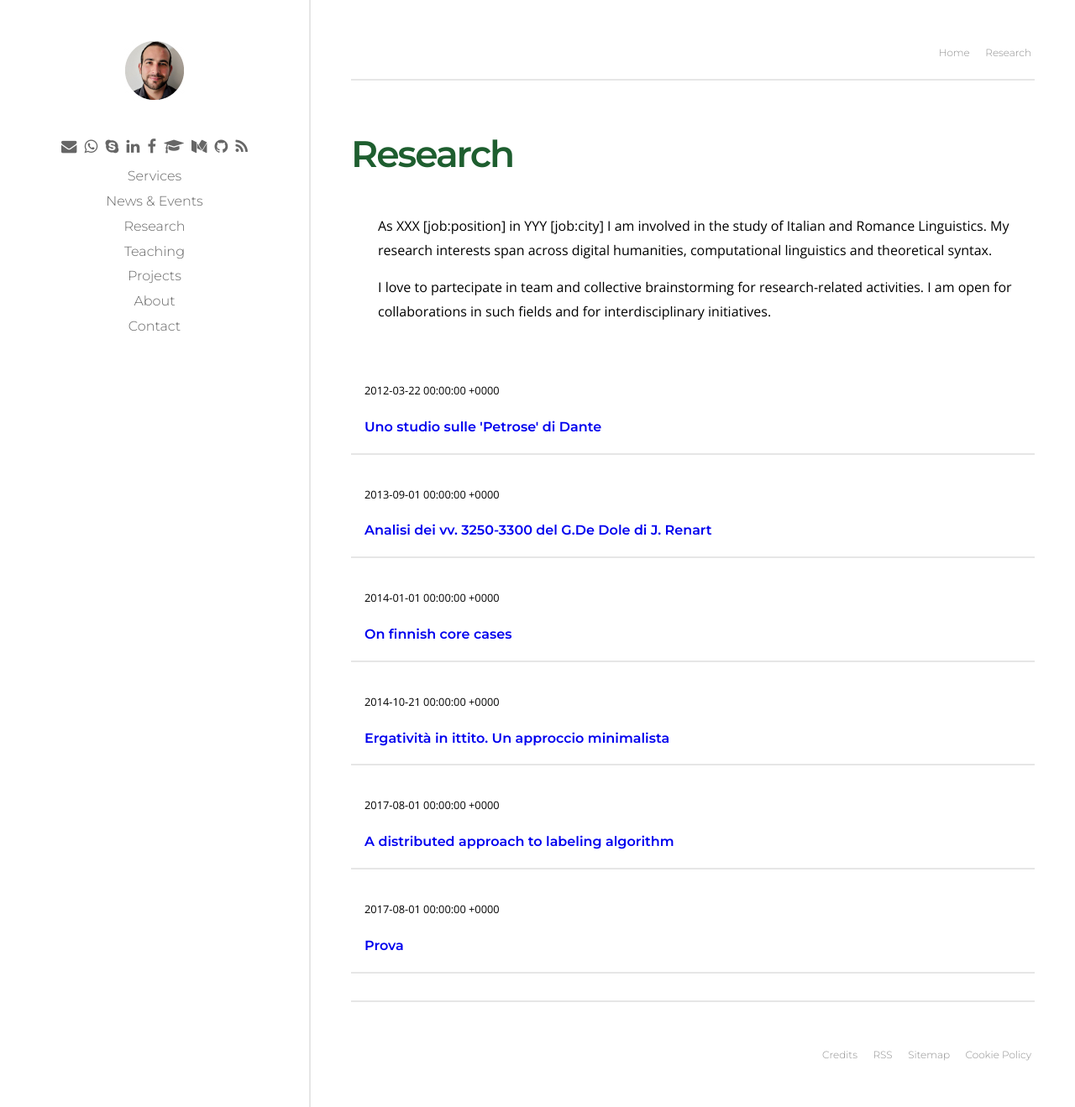
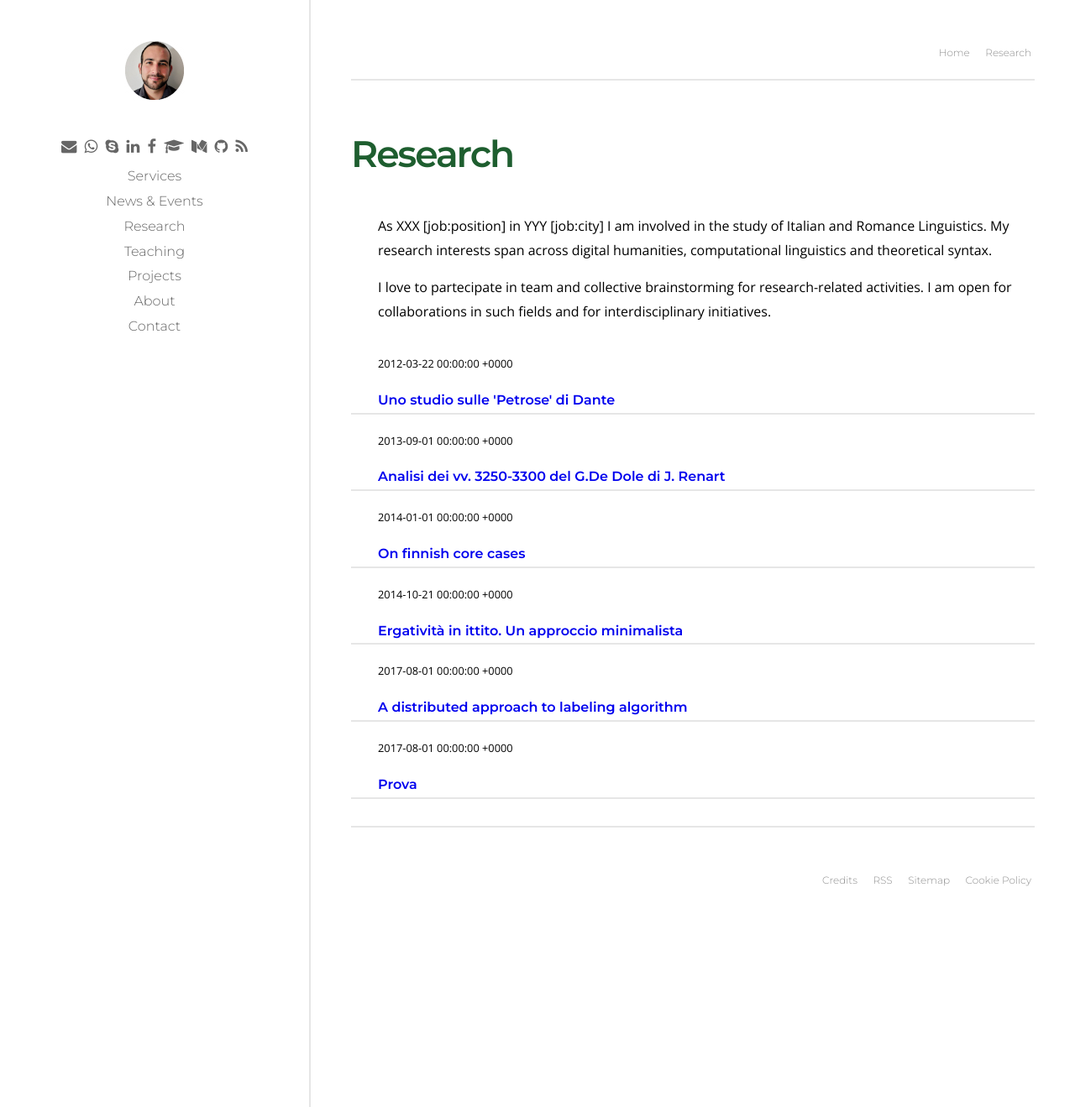
Before and after one commit to p-marco/p-marco.github.io, a Jekyll site: the page built from research.md, in a window 1280 px wide. Shown: the whole page at 84% size. Built offline with Jekyll 4.4.1, drawn with Linux system fonts in a browser that asks for light colours; our own code applies the rules of GitHub Pages for plain Markdown files.

Commit message:
default layout test

```diff
--- a/_includes/collection.html
+++ b/_includes/collection.html
@@ -4,16 +4,17 @@
 {% for item in collection %}
 
 <li class="grid-item">
+<par class="abstract">
 <p><small> {{ item.date }}</small></p>
 <a href="{{ item.url }}">
         <p class="t-heading t-b--s">{{ item.title }}</p>
 </a>
-
+</par>
 </li>
 {% endfor %}
 </ul>
 
 <style>
-.grid-item { padding:1em;  border-bottom: 2px solid #e6e6e6; }
+.grid-item {  border-bottom: 2px solid #e6e6e6; }
 
 </style>
```
